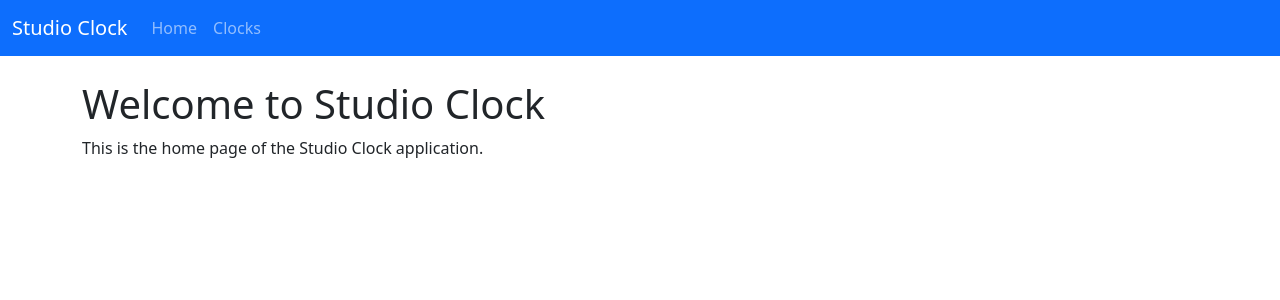
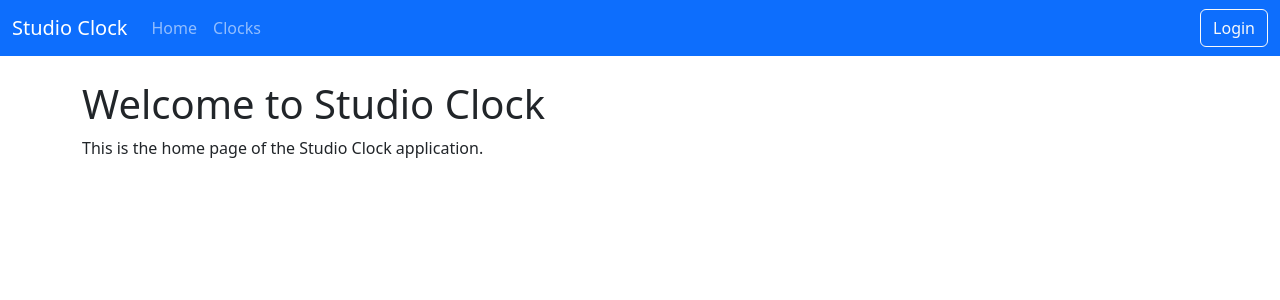
Before and after one commit to steelegbr/studio-clock, a Django app: page / in a window 1280 px wide. Shown: the top 300 px of the page. Run offline with Django 5.2, Linux system fonts and the light colour scheme.

Commit message:
Authentication in the navbar

```diff
--- a/studioclock/urls.py
+++ b/studioclock/urls.py
@@ -8,4 +8,5 @@ from django.urls import include, path
 urlpatterns = [
     path("", include("studioclock.routes.base")),
     path("admin/", admin.site.urls),
+    path("users/", include("django.contrib.auth.urls")),
 ]
--- /dev/null
+++ b/templates/includes/auth.html
@@ -0,0 +1,5 @@
+{% if user.is_authenticated %}
+    <a class="btn btn-outline-light" href="{% url 'logout' %}">Logout</a>
+{% else %}
+    <a class="btn btn-outline-light" href="{% url 'login' %}">Login</a>
+{% endif %}
--- a/templates/includes/navbar.html
+++ b/templates/includes/navbar.html
@@ -20,4 +20,8 @@
                 </li>
             </ul>
         </div>
-    </nav>
+        <form class="d-flex" role="search">
+            {% include "includes/auth.html" %}
+        </form>
+    </div>
+</nav>
```
